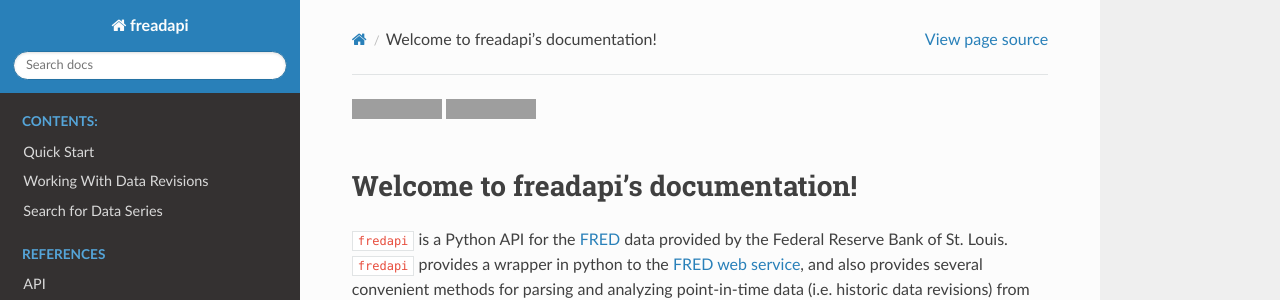
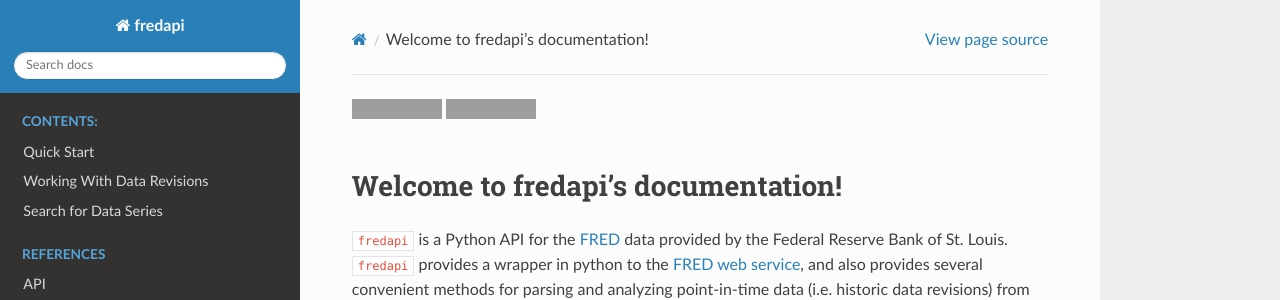
Before and after one commit to mortada/fredapi, a Sphinx documentation site: the page built from docs/index.rst, in a window 1280 px wide and 1058 px high, cut to the strip 0-300 px from the top of the window. Built offline with Sphinx 7.4.7 and the Read the Docs theme 2.0.0, drawn with Linux system fonts in a browser that asks for light colours; grey boxes are pictures that could not be loaded.

```diff
--- a/docs/conf.py
+++ b/docs/conf.py
@@ -16,7 +16,7 @@ sys.path.insert(0, os.path.abspath("."))
 
 # -- Project information -----------------------------------------------------
 
-project = "freadapi"
+project = "fredapi"
 copyright = "2021, Mortada Mehyar"
 author = "Mortada Mehyar"
 
--- a/docs/index.rst
+++ b/docs/index.rst
@@ -1,4 +1,4 @@
-.. freadapi documentation master file, created by
+.. fredapi documentation master file, created by
    sphinx-quickstart on Fri Nov 12 15:00:52 2021.
    You can adapt this file completely to your liking, but it should at least
    contain the root `toctree` directive.
@@ -9,7 +9,7 @@
    :target: https://opensource.org/licenses/Apache-2.0
 |
 
-Welcome to freadapi's documentation!
+Welcome to fredapi's documentation!
 ====================================
 
 :code:`fredapi` is a Python API for the `FRED <http://research.stlouisfed.org/fred2/>`_ data provided by the
```
Also changed, not shown: 1 other file.
